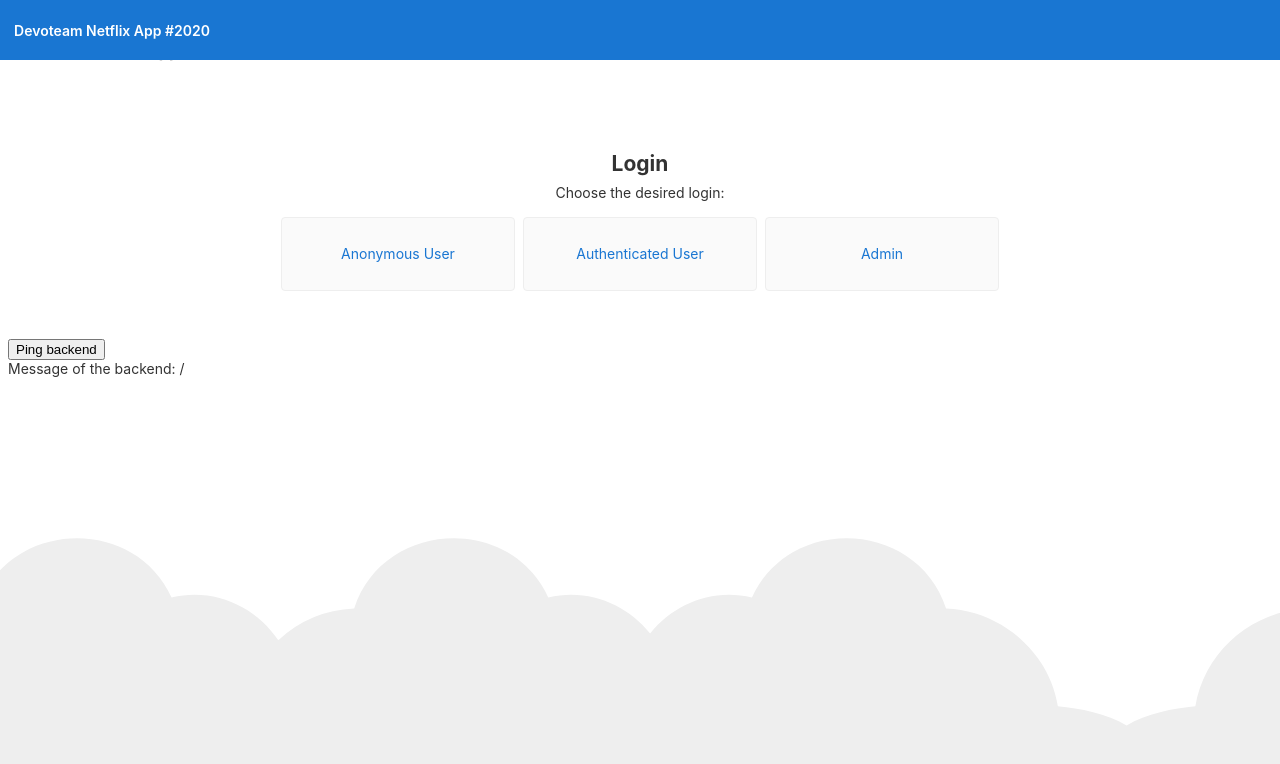
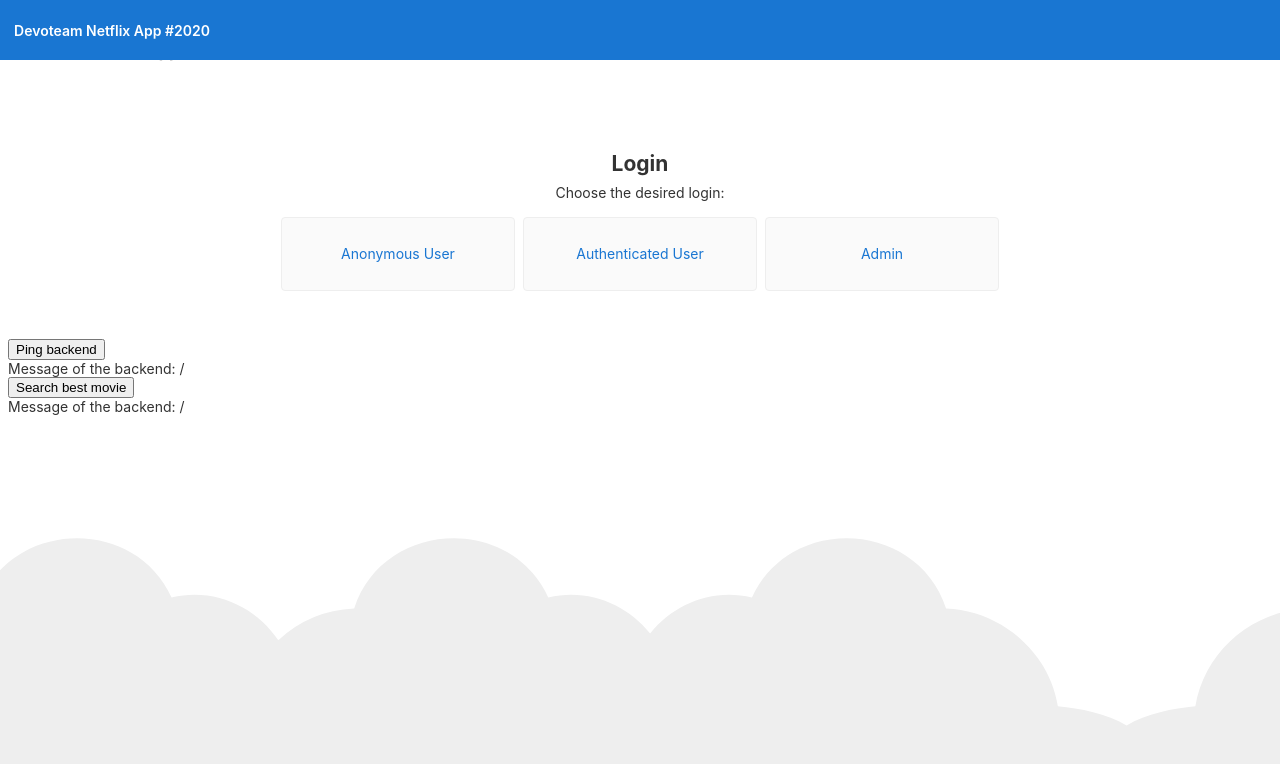
Before and after one commit to tomdeconinck2/NetflixProject, an Angular app in the folder Frontend/Netflix/: page /huts in a window 1280 px wide. Shown: the top 764 px of the page. Built offline with nearby package versions, Linux system fonts and the light colour scheme.

Commit message:
communication between backend and frontend

```diff
--- a/Frontend/Netflix/src/app/components/login/login.component.html
+++ b/Frontend/Netflix/src/app/components/login/login.component.html
@@ -33,3 +33,7 @@
  <button (click)="ping()"> Ping backend </button>
 
  <div> Message of the backend: {{s}} </div>
+
+ <button (click)="getBestMovie()"> Search best movie </button>
+
+ <div> Message of the backend: {{movie}} </div>
--- a/Frontend/Netflix/src/app/components/login/login.component.ts
+++ b/Frontend/Netflix/src/app/components/login/login.component.ts
@@ -9,6 +9,7 @@ import { LoginService } from '../../services/login.service';
 export class LoginComponent implements OnInit {
 
 	s = '/';
+	movie = '/';
 
 	constructor(private loginService: LoginService) { }
 
@@ -22,10 +23,23 @@ export class LoginComponent implements OnInit {
 		this.loginService.ping();
 		this.loginService.ping().subscribe(
 			data => { this.s = String(data) },
-			err => console.error(err),
+			err => {console.error(err); this.s=err.error.text },
 			() => console.log('bikes loaded')
 		);
 	}
 
+	getBestMovie() {
+		console.log(" Getting best movie ")
+		//this.loginService.ping();
+		this.loginService.getBestMovie();
+
+		this.loginService.getBestMovie().subscribe(
+			data => { console.log("Hallo"); this.movie = data },
+			err => {console.log("Hallo"); console.error(err) ; this.movie = err.error.text},
+			() => console.log('bikes loaded')
+		);
+
+	}
+
 
 }
--- a/Frontend/Netflix/src/app/services/login.service.ts
+++ b/Frontend/Netflix/src/app/services/login.service.ts
@@ -11,10 +11,9 @@ const httpOptions = {
 	providedIn: 'root'
 })
 export class LoginService {
-
 	x;
 
-  constructor(private http:HttpClient) { }
+	constructor(private http: HttpClient) { }
 
 	getLogin() {
 		let token = localStorage.getItem('access_token');
@@ -26,12 +25,22 @@ export class LoginService {
 	ping() {
 		console.log("Service pinged ")
 
-		this.x = this.http.get('http://localhost:8080/test');
+		this.x = this.http.get('/server/test');
 		console.log(this.x)
 		return this.x
 		//return this.http.get('/server/test1')
 
 	}
 
+	getBestMovie() {
+		console.log("Method not implemented.");
+		//this.x = this.http.get('http://localhost:8901');
+		this.x = this.http.get('/movieserver/');
+
+		console.log(this.x);
+		console.log(" - - -");
+		return this.x;
+	}
+
 
 }
```
Also changed, not shown: Frontend/Netflix/proxy.conf.json (+13 -0 lines). Lines whose indentation alone changed are shown as unchanged.
